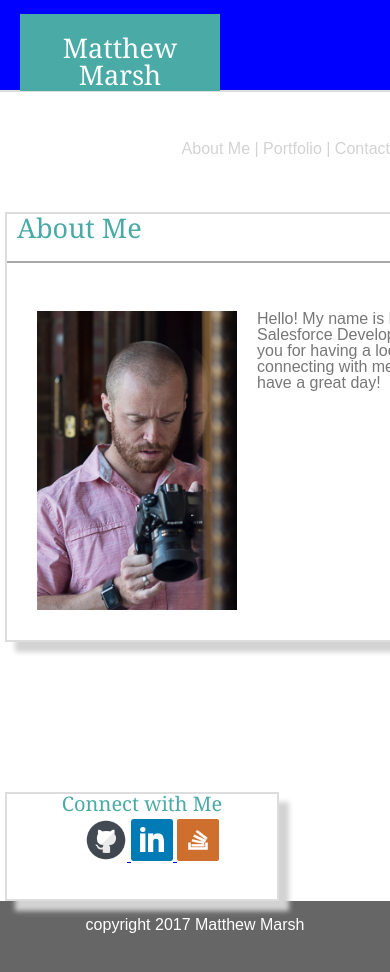
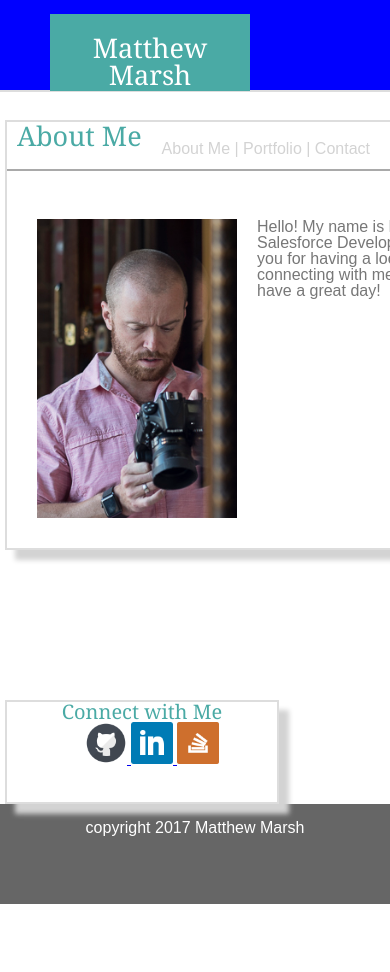
Before and after one commit to matthewmarshdev/Responsive-Portfolio, a plain HTML site: page index.html in a window 390 px wide. Shown: the top 972 px of the page. After the commit the page ends 904 px from the top, so only its background shows below. Drawn offline with Linux system fonts and the light colour scheme; files that its build step writes are made by us from their sources.

Commit message:
working today

```diff
--- /dev/null
+++ b/assets/css/large.css
@@ -0,0 +1,12 @@
+@media screen and (max-width: 980px) {
+    .headandnavbox {
+        padding-left: 30px;
+       background-color: red;
+
+    }
+
+    aside{
+    	display: block;
+    	position: relative;
+    }
+}
--- /dev/null
+++ b/assets/css/medium.css
@@ -0,0 +1,12 @@
+@media screen and (max-width: 768px) {
+    .headandnavbox {
+        padding-left: 30px;
+       background-color: green;
+       float:right;
+    }
+
+
+    .linkbox{
+    	margin-top: 5px;
+    }
+}
--- a/assets/css/style.css
+++ b/assets/css/style.css
@@ -73,7 +73,7 @@ form {
 }
 
 .headandnavbox{
-	position: static;
+	position: absolute;
 	width: 100%;
 	height: 90px;
 	border-bottom: 2px;
@@ -99,6 +99,7 @@ form {
 .nav{
 	position: relative;
     margin-top: 50px;
+    margin-right: 50px;
 	float: right;
 	font-family: 'Arial', 'Helvetica Neue', Helvetica, sans-serif;
 	color: lightgrey;
@@ -218,10 +219,10 @@ form {
   }
 }
 
-@media screen and (max-width: 980px) {
+@media screen and (min-width: 981px) {
     .headandnavbox {
         padding-left: 30px;
-       background-color: red;
+       background-color: lightblue;
 
     }
 
@@ -231,18 +232,6 @@ form {
     }
 }
 
-@media screen and (max-width: 768px) {
-    .headandnavbox {
-        padding-left: 30px;
-       background-color: green;
-       float:right;
-    }
-
-
-    .linkbox{
-    	margin-top: 5px;
-    }
-}
 
 @media screen and (max-width: 640px) {
     .headandnavbox {
--- a/index.html
+++ b/index.html
@@ -4,7 +4,7 @@
 <head>
 	<link rel="stylesheet" href="reset.css">
 	<html lang="en">
-	<meta charset="ISO-8859-1">
+	<meta charset="utf-8">
 	<meta name="viewport" content="width=device-width, initial-scale=1">
 
 	<link rel="stylesheet" type="text/css" href="assets/css/style.css">
```
